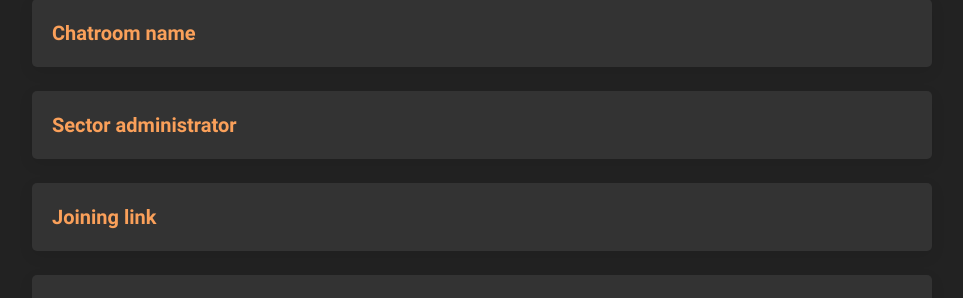
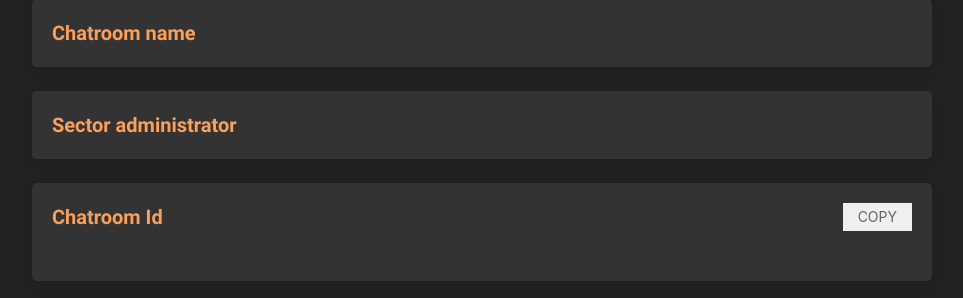
Before and after one commit to astrosonic/sanctuary, a Flask app: template templates/makeredy.html in a window 1280 px wide. Shown: the part 339-637 px from the top of the page, without its empty margins (158-1121 px from the left). Run offline with Flask 2, Linux system fonts and the light colour scheme; the template is opened without the code that fills it, so the values that code supplies are empty.

Commit message:
Add files via upload

```diff
--- a/templates/homepage.html
+++ b/templates/homepage.html
@@ -63,7 +63,7 @@
                         <form name="joinroom" method="POST">
                             <fieldset class="uk-fieldset">
                                 <div class="uk-margin">
-                                    <input class="uk-input roomname uk-border-rounded" type="text" name="jnrmlink" placeholder="Enter your chatroom link">
+                                    <input class="uk-input roomname uk-border-rounded" type="text" name="jnrmlink" placeholder="Enter your Chatroom Id">
                                 </div>
                                 <div class="uk-margin">
                                     <input class="uk-input roomname uk-border-rounded" type="text" name="jnrmuser" placeholder="Enter your alias">
--- a/templates/makeredy.html
+++ b/templates/makeredy.html
@@ -41,8 +41,9 @@
             <br/>
             <div>
                 <div class="uk-card uk-card-default uk-card-small uk-card-body uk-border-rounded" style="background-color: #333333;">
-                    <h4 class="uk-margin-remove bossnorm secocolr">Joining link</h4>
-                    <h1 class="uk-margin-remove headnorm primcolr" style="word-wrap: break-word;">{{ distinct["identity"] }}</h1>
+                    <button id="copyBtn" class="uk-button uk-button-small uk-align-right" onclick="copyId()">Copy</button>
+                    <h4 class="uk-margin-remove bossnorm secocolr">Chatroom Id</h4>
+                    <h1 id="chatroomId" class="uk-margin-remove headnorm primcolr" style="word-wrap: break-word;">{{ distinct["identity"] }}</h1>
                 </div>
             </div>
             <br/>
@@ -77,4 +78,20 @@
         </div>
         <br/>
     </body>
+    <script>
+        function copyId() {
+            var copyText = document.getElementById("chatroomId");
+            var temp = document.createElement("textarea");
+            document.body.appendChild(temp);
+            temp.value = copyText.innerText;
+            temp.select();
+            temp.setSelectionRange(0, 99999);
+            document.execCommand("copy");
+            var copyBtn = document.getElementById("copyBtn")
+            copyBtn.innerHTML = "Copied";
+            copyBtn.classList.add("uk-button-secondary");
+            // alert("Copied the text: " + temp.value);
+            document.body.removeChild(temp);
+        }
+    </script>
 </html>
```
Also changed, not shown: 1 other file.
